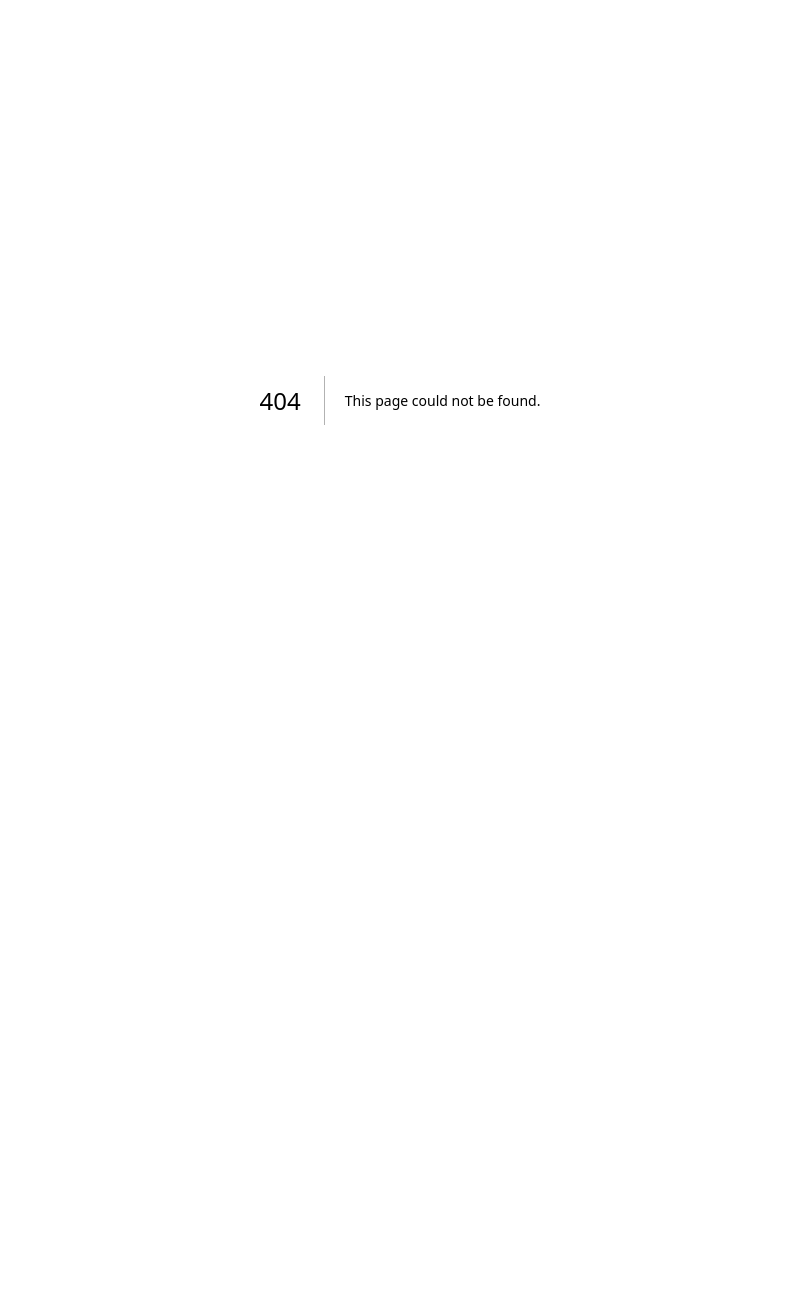
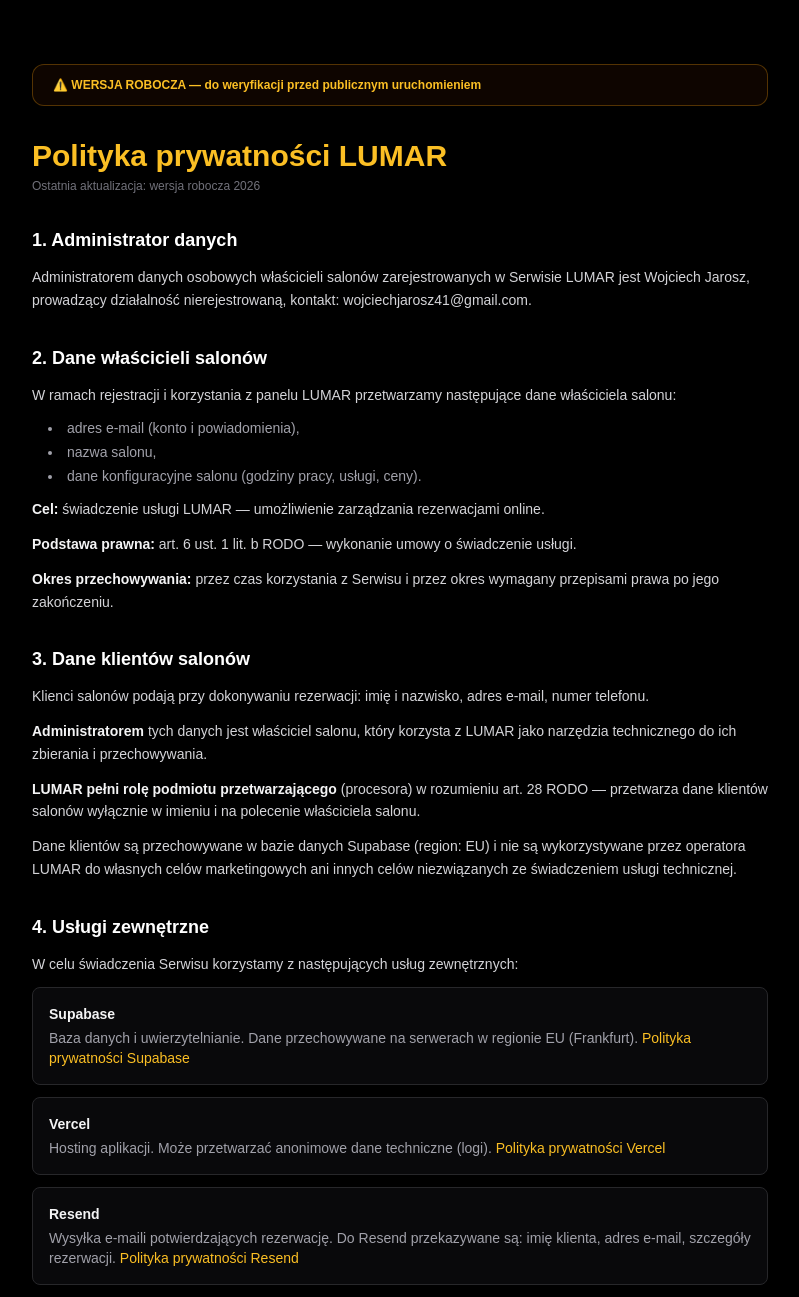
Before and after one commit to adelbertusshop/booking-app-mvp, a Next.js app: page /polityka-prywatnosci in a window 1280 px wide. Before the commit this address had no page. Shown: the top 1297 px of the page, without its empty margins (240-1039 px from the left). Before the commit the page ends 800 px from the top, so only its background shows below. Built offline with nearby package versions, Linux system fonts and the light colour scheme.

Commit message:
feat: strona polityka prywatnosci LUMAR

```diff
--- /dev/null
+++ b/app/polityka-prywatnosci/page.tsx
@@ -0,0 +1,87 @@
+export default function PolitykaPrywatnosci() {
+  return (
+    <div className="min-h-screen bg-black text-zinc-300">
+      <div className="max-w-3xl mx-auto px-4 py-16 space-y-8">
+
+        <div className="border border-amber-500/30 bg-amber-950/20 rounded-xl px-5 py-3">
+          <p className="text-xs text-amber-400 font-bold">⚠️ WERSJA ROBOCZA — do weryfikacji przed publicznym uruchomieniem</p>
+        </div>
+
+        <div>
+          <h1 className="text-3xl font-black text-amber-400">Polityka prywatności LUMAR</h1>
+          <p className="text-xs text-zinc-500 mt-1">Ostatnia aktualizacja: wersja robocza 2026</p>
+        </div>
+
+        <section className="space-y-3">
+          <h2 className="text-lg font-bold text-white">1. Administrator danych</h2>
+          <p className="text-sm leading-relaxed">Administratorem danych osobowych właścicieli salonów zarejestrowanych w Serwisie LUMAR jest Wojciech Jarosz, prowadzący działalność nierejestrowaną, kontakt: wojciechjarosz41@gmail.com.</p>
+        </section>
+
+        <section className="space-y-3">
+          <h2 className="text-lg font-bold text-white">2. Dane właścicieli salonów</h2>
+          <p className="text-sm leading-relaxed">W ramach rejestracji i korzystania z panelu LUMAR przetwarzamy następujące dane właściciela salonu:</p>
+          <ul className="text-sm space-y-1 ml-4 list-disc list-inside text-zinc-400">
+            <li>adres e-mail (konto i powiadomienia),</li>
+            <li>nazwa salonu,</li>
+            <li>dane konfiguracyjne salonu (godziny pracy, usługi, ceny).</li>
+          </ul>
+          <p className="text-sm leading-relaxed mt-2"><strong className="text-zinc-100">Cel:</strong> świadczenie usługi LUMAR — umożliwienie zarządzania rezerwacjami online.</p>
+          <p className="text-sm leading-relaxed"><strong className="text-zinc-100">Podstawa prawna:</strong> art. 6 ust. 1 lit. b RODO — wykonanie umowy o świadczenie usługi.</p>
+          <p className="text-sm leading-relaxed"><strong className="text-zinc-100">Okres przechowywania:</strong> przez czas korzystania z Serwisu i przez okres wymagany przepisami prawa po jego zakończeniu.</p>
+        </section>
+
+        <section className="space-y-3">
+          <h2 className="text-lg font-bold text-white">3. Dane klientów salonów</h2>
+          <p className="text-sm leading-relaxed">Klienci salonów podają przy dokonywaniu rezerwacji: imię i nazwisko, adres e-mail, numer telefonu.</p>
+          <p className="text-sm leading-relaxed"><strong className="text-zinc-100">Administratorem</strong> tych danych jest właściciel salonu, który korzysta z LUMAR jako narzędzia technicznego do ich zbierania i przechowywania.</p>
+          <p className="text-sm leading-relaxed"><strong className="text-zinc-100">LUMAR pełni rolę podmiotu przetwarzającego</strong> (procesora) w rozumieniu art. 28 RODO — przetwarza dane klientów salonów wyłącznie w imieniu i na polecenie właściciela salonu.</p>
+          <p className="text-sm leading-relaxed">Dane klientów są przechowywane w bazie danych Supabase (region: EU) i nie są wykorzystywane przez operatora LUMAR do własnych celów marketingowych ani innych celów niezwiązanych ze świadczeniem usługi technicznej.</p>
+        </section>
+
+        <section className="space-y-3">
+          <h2 className="text-lg font-bold text-white">4. Usługi zewnętrzne</h2>
+          <p className="text-sm leading-relaxed">W celu świadczenia Serwisu korzystamy z następujących usług zewnętrznych:</p>
+          <div className="space-y-3">
+            <div className="bg-zinc-950 border border-zinc-800 rounded-lg p-4 text-sm space-y-1">
+              <p className="font-bold text-zinc-100">Supabase</p>
+              <p className="text-zinc-400">Baza danych i uwierzytelnianie. Dane przechowywane na serwerach w regionie EU (Frankfurt). <a href="https://supabase.com/privacy" className="text-amber-400 hover:underline" target="_blank" rel="noopener noreferrer">Polityka prywatności Supabase</a></p>
+            </div>
+            <div className="bg-zinc-950 border border-zinc-800 rounded-lg p-4 text-sm space-y-1">
+              <p className="font-bold text-zinc-100">Vercel</p>
+              <p className="text-zinc-400">Hosting aplikacji. Może przetwarzać anonimowe dane techniczne (logi). <a href="https://vercel.com/legal/privacy-policy" className="text-amber-400 hover:underline" target="_blank" rel="noopener noreferrer">Polityka prywatności Vercel</a></p>
+            </div>
+            <div className="bg-zinc-950 border border-zinc-800 rounded-lg p-4 text-sm space-y-1">
+              <p className="font-bold text-zinc-100">Resend</p>
+              <p className="text-zinc-400">Wysyłka e-maili potwierdzających rezerwację. Do Resend przekazywane są: imię klienta, adres e-mail, szczegóły rezerwacji. <a href="https://resend.com/legal/privacy-policy" className="text-amber-400 hover:underline" target="_blank" rel="noopener noreferrer">Polityka prywatności Resend</a></p>
+            </div>
+          </div>
+        </section>
+
+        <section className="space-y-3">
+          <h2 className="text-lg font-bold text-white">5. Prawa użytkowników</h2>
+          <p className="text-sm leading-relaxed">Każda osoba, której dane dotyczą, ma prawo do:</p>
+          <ul className="text-sm space-y-1 ml-4 list-disc list-inside text-zinc-400">
+            <li>dostępu do swoich danych,</li>
+            <li>sprostowania danych,</li>
+            <li>usunięcia danych („prawo do bycia zapomnianym"),</li>
+            <li>ograniczenia przetwarzania,</li>
+            <li>przenoszenia danych,</li>
+            <li>wniesienia sprzeciwu wobec przetwarzania,</li>
+            <li>wniesienia skargi do Prezesa Urzędu Ochrony Danych Osobowych (uodo.gov.pl).</li>
+          </ul>
+          <p className="text-sm leading-relaxed mt-2">W celu realizacji powyższych praw prosimy o kontakt: wojciechjarosz41@gmail.com</p>
+          <p className="text-sm leading-relaxed text-zinc-500">Uwaga: w sprawach danych klientów salonów, które są przetwarzane przez LUMAR jako procesor, właściwy podmiot do kontaktu to właściciel konkretnego salonu jako administrator tych danych.</p>
+        </section>
+
+        <section className="space-y-3">
+          <h2 className="text-lg font-bold text-white">6. Pliki cookie</h2>
+          <p className="text-sm leading-relaxed">Serwis może korzystać z plików cookie niezbędnych do jego działania (sesja logowania). Nie wykorzystujemy plików cookie do celów marketingowych ani śledzenia.</p>
+        </section>
+
+        <div className="border-t border-zinc-800 pt-6 text-xs text-zinc-600">
+          <p>Kontakt w sprawach prywatności: wojciechjarosz41@gmail.com</p>
+        </div>
+      </div>
+    </div>
+  );
+}
```
